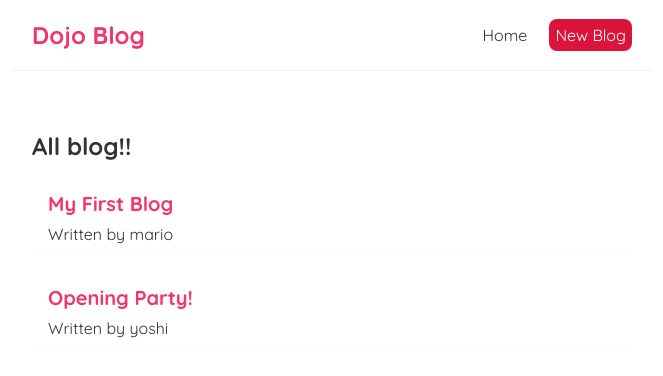
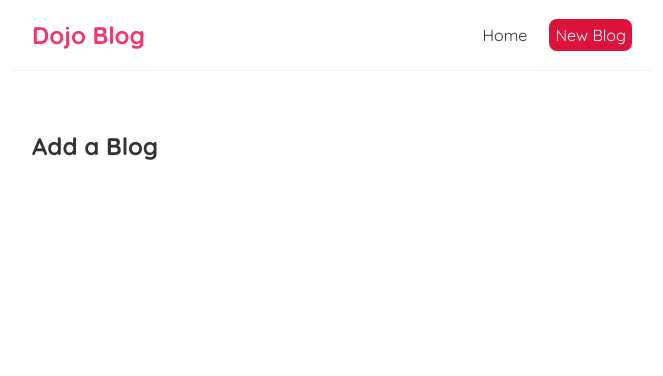
Before and after one commit to othmaneuw/simple-blog-react, a React (Create React App) app: page /create in a window 1280 px wide. Shown: the top 376 px of the page, without its empty margins (308-971 px from the left). Built offline with nearby package versions, Linux system fonts and the light colour scheme; data requests are answered from the project's data file.

Commit message:
Link Router

```diff
--- a/src/App.js
+++ b/src/App.js
@@ -1,6 +1,7 @@
 import Navbar from "./Navbar";
 import Home from "./Home";
 import { BrowserRouter as Router, Route, Switch } from "react-router-dom";
+import Create from "./Create";
 
 function App() {
   return (
@@ -9,8 +10,11 @@
         <Navbar />
         <div className="content">
           <Switch>
-            <Route path="/">
+            <Route exact path="/">
                 <Home />
+            </Route>
+            <Route path="/create">
+                <Create />
             </Route>
           </Switch>
         </div>
--- /dev/null
+++ b/src/Create.js
@@ -0,0 +1,9 @@
+const Create = () => {
+    return (
+        <div className="create">
+            <h2>Add a Blog</h2>
+        </div>
+    );
+}
+
+export default Create;
--- a/src/Navbar.js
+++ b/src/Navbar.js
@@ -1,14 +1,16 @@
+import { Link } from "react-router-dom";
+
 const Navbar = () => {
     return (
           <nav className="navbar">
             <h1>Dojo Blog</h1>
             <div className="links">
-                <a href="/">Home</a>
-                <a href="/create" style={{
+                <Link to="/">Home</Link>
+                <Link to="/create" style={{
                     color : "white",
                     backgroundColor : "crimson",
                     borderRadius : "8px"
-                }}>New Blog</a>
+                }}>New Blog</Link>
             </div>
           </nav>
      );
```
